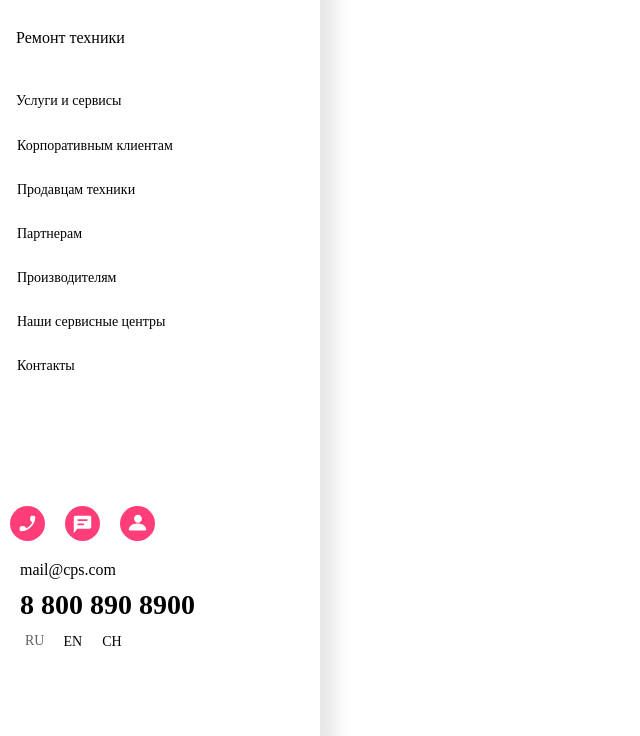
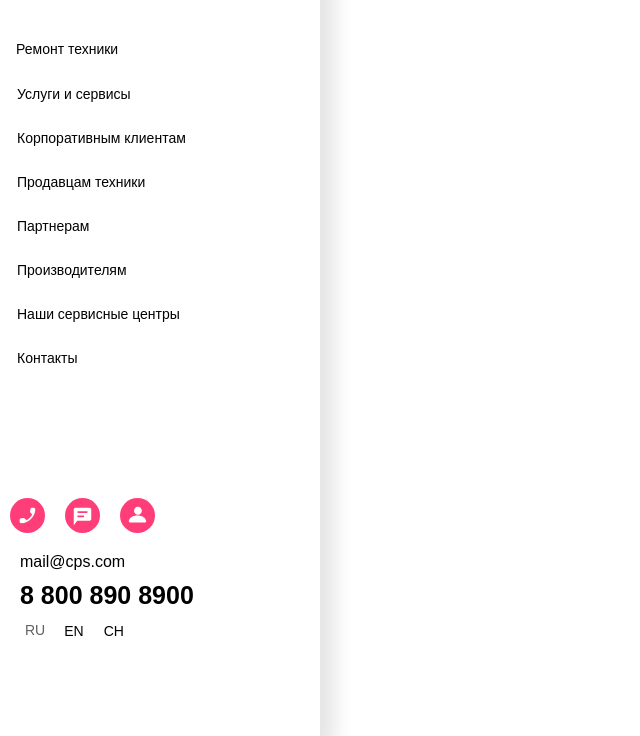
Before and after one commit to ViktoriiaOgai/style, a plain HTML site: page index.html in a window 1280 px wide. Shown: the part 64-800 px from the top of the page, without its empty margins (0-640 px from the left). Drawn offline with Linux system fonts and the light colour scheme.

Commit message:
Добавлен шрифт TTLakes, изменена структура меню и реакция на наведение: бордер слева а не иконка

```diff
--- a/index.html
+++ b/index.html
@@ -13,14 +13,11 @@
     <img src="img/search.svg" class="icon__right" alt="">
 
     <div class="rectangle2">
-    <div class="menu">
-      <div class="menu__item">
-       <img src="img/highlight.svg" class="menu__icon" alt="">
-       <span class="menu__text">Ремонт техники</span>
-       </div>
-   <nav class="menu">
+      <div class="menu">
+      <nav class="menu">
     <ul>
-      <li class="menu__text1 menu__text1--active--true">Услуги и сервисы</li>
+      <li class="menu__text1 menu__text1--active--true">Ремонт техники</li>
+      <li class="menu__text1">Услуги и сервисы</li>
       <li class="menu__text1">Корпоративным клиентам</li>
       <li class="menu__text1">Продавцам техники</li>
       <li class="menu__text1">Партнерам</li>
@@ -49,7 +46,6 @@
     </ul>
   </nav>
   </div>
-
  </div>
 </body>
 </html>
--- a/style.css
+++ b/style.css
@@ -1,11 +1,19 @@
- @import url('https://fonts.googleapis.com/css2?family=Barlow&display=swap');
-
+@font-face {
+  font-family: 'TT Lakes';
+  src: url('./TTLakes.zip-Regular.woff2') format('woff2'),
+       url('./TTLakes.zip-Regular.woff') format('woff'),
+       url('./TTLakes.zip-Regular.ttf') format('truetype');
+  font-weight: 400;
+  font-style: normal;
+}
 * {
   margin: 0;
   padding: 0;
   box-sizing: border-box;
   }
+
 .rectangle {
+  font-family: 'TTlakes', sans-serif;
   display: flex;
   align-items: flex-start;
   justify-content: space-around;
@@ -19,6 +27,7 @@
   padding: 0 20px;
 }
 .rectangle2 {
+  font-family: 'TTlakes', sans-serif;
   padding-left: 0;
   display: flex;
   align-items: flex-start;
@@ -54,33 +63,7 @@
   align-items: flex-start;
   padding: 0;
 }
-.menu__item {
-  display: flex;
-  align-items: center;
-  gap: 12px;
-  padding: 6px 0;
-  cursor: pointer;
-}
-.menu__icon {
-  width: 4px;
-  height: 32px;
-  opacity: 0;
-  transition: opacity 0.3s ease;
-}
-
-.menu__item:hover .menu__icon {
-  opacity: 1;
-}
-  .menu__text {
-  font-size: 16px;
-  color: black;
-  transition: 0.3s;
-}
-
-.menu__item:hover .menu__text {
-  color: #615e5e;
-}
-  .menu__text1 {
+.menu__text1 {
    margin-top: 20px;
    height: 24px;
    top: 80px;
@@ -97,10 +80,11 @@
    transition: 0.3s;
 }
 .menu__text1:hover {
- background-color:  #615e5e;
-  color: #000;
+  background-color:  #b4b3b3;
+  color: #504e4e;
   border: 0.5px solid #393a3a;
   font-weight: 100;
+  border-left: 4px solid #41f6d7;
 }
 .menu__text1--active--true {
   background-color: #fff;
@@ -133,7 +117,7 @@
   margin-top: 10px;
 }
 .foot__tel {
-  font-size: 28px;
+  font-size: 25px;
   font-weight: bolder;
   color: black;
   padding: 0 20px;
@@ -164,7 +148,7 @@
    transition: 0.3s;
 }
 .contact__text:hover {
-  background-color: #615e5e;
+  background-color:  #b4b3b3;
   color: #000;
   border: 0.5px solid #393a3a;
   font-weight: 100;
```
Also changed, not shown: 1 other file.
